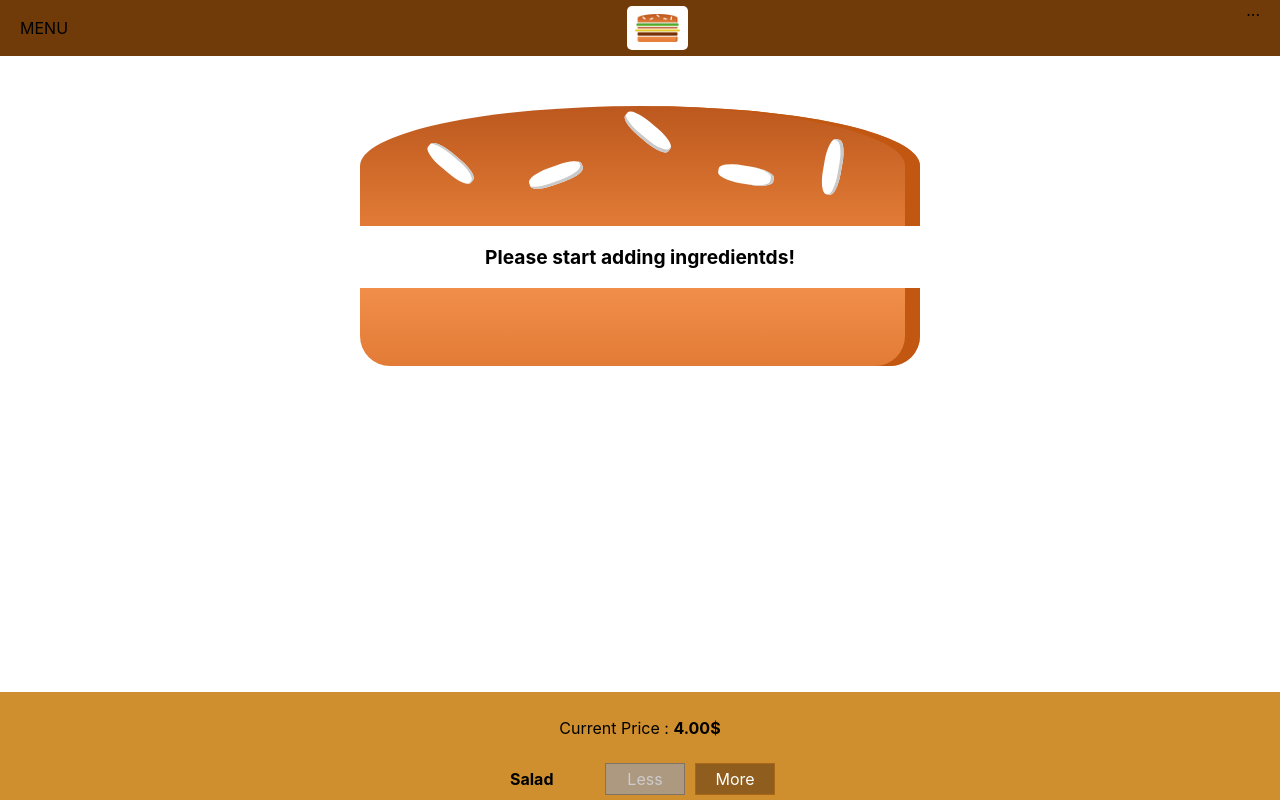
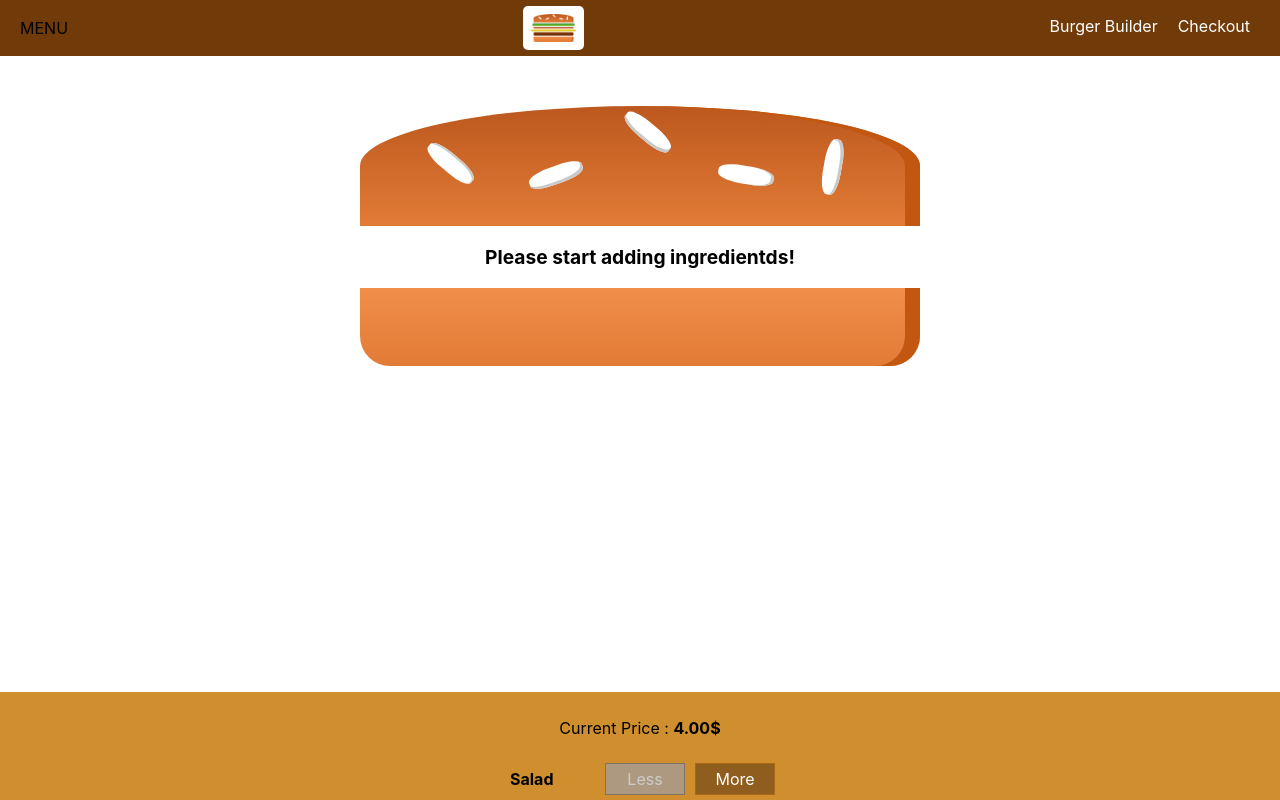
Before and after one commit to bahadirk/BurgerBuilder, a React app: page / in a window 1280 px wide. Shown: the top 800 px of the page. Built offline with nearby package versions, Linux system fonts and the light colour scheme.

Commit message:
Add reusable navigation items

```diff
--- /dev/null
+++ b/src/components/Navigation/NavigationItems/NavigationItem/NavigationItem.js
@@ -0,0 +1,13 @@
+import React from "react";
+
+import styles from "./NavigationItem.module.css";
+
+const navigationItem = props => (
+  <li className={styles.NavigationItem}>
+    <a href={props.link} className={props.active ? styles.active : null}>
+      {props.children}
+    </a>
+  </li>
+);
+
+export default navigationItem;
--- /dev/null
+++ b/src/components/Navigation/NavigationItems/NavigationItem/NavigationItem.module.css
@@ -0,0 +1,25 @@
+.NavigationItem {
+  margin: 0px;
+  box-sizing: border-box;
+  display: flex;
+  height: 100%;
+  align-items: center;
+}
+
+.NavigationItem a {
+  color: white;
+  text-decoration: none;
+  height: 100%;
+  padding: 16px 10px;
+  border-bottom: 4px solid transparent;
+  box-sizing: border-box;
+  display: block;
+}
+
+.NavigationItem a:hover,
+.NavigationItem a:active,
+.NavigationItem a:active {
+  background-color: #8f5c2c;
+  border-bottom: 4px solid #40a4c8;
+  color: white;
+}
--- /dev/null
+++ b/src/components/Navigation/NavigationItems/NavigationItems.js
@@ -0,0 +1,15 @@
+import React from "react";
+
+import styles from "./NavigationItems.module.css";
+import NavigationItem from "./NavigationItem/NavigationItem";
+
+const navigationItems = props => (
+  <ul className={styles.NavigationItems}>
+    <NavigationItem link="/" active>
+      Burger Builder
+    </NavigationItem>
+    <NavigationItem link="/">Checkout</NavigationItem>
+  </ul>
+);
+
+export default navigationItems;
--- /dev/null
+++ b/src/components/Navigation/NavigationItems/NavigationItems.module.css
@@ -0,0 +1,8 @@
+.NavigationItems {
+  margin: 0;
+  padding: 0;
+  list-style: none;
+  display: flex;
+  align-items: center;
+  height: 100%;
+}
--- a/src/components/Navigation/Toolbar/Toolbar.js
+++ b/src/components/Navigation/Toolbar/Toolbar.js
@@ -2,12 +2,15 @@
 
 import styles from "./Toolbar.module.css";
 import Logo from "../../Logo/Logo";
+import NavigationItems from "../NavigationItems/NavigationItems";
 
 const toolbar = props => (
   <header className={styles.Toolbar}>
     <div>MENU</div>
     <Logo />
-    <nav>...</nav>
+    <nav>
+      <NavigationItems />
+    </nav>
   </header>
 );
 
```
